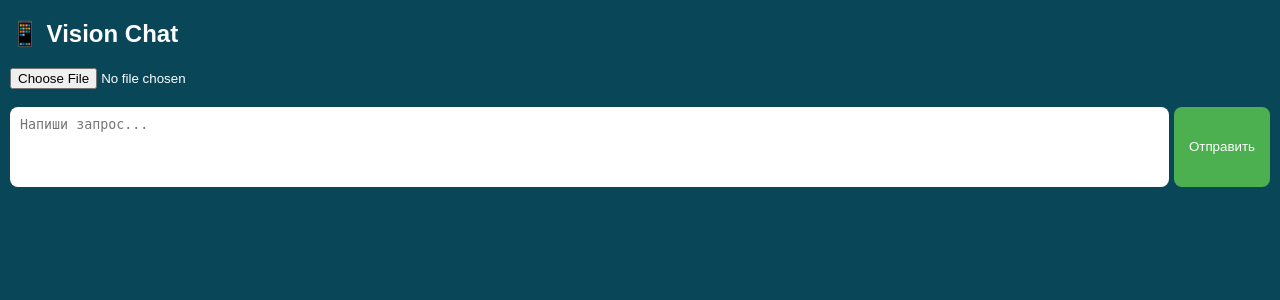
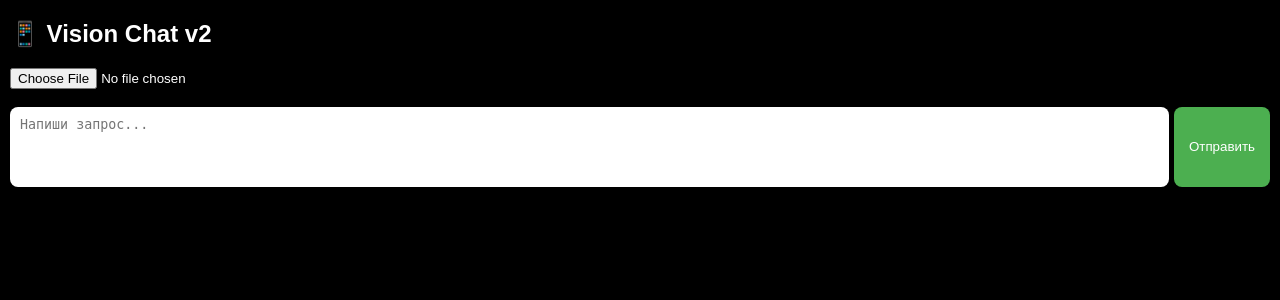
Before and after one commit to Nosi44/vision_chat, a Flask app: page / in a window 1280 px wide. Shown: the top 300 px of the page. Run offline with Flask 3, Linux system fonts and the light colour scheme.

Commit message:
UI Update: Title Change

```diff
--- a/templates/index.html
+++ b/templates/index.html
@@ -9,7 +9,7 @@
 body {
     font-family: Arial;
     margin: 10px;
-    background: #084658;
+    background: #000000;
     color: white;
 }
 
@@ -61,7 +61,7 @@ button {
 </head>
 <body>
 
-<h2>📱 Vision Chat</h2>
+<h2>📱 Vision Chat v2</h2>
 
 <input type="file" id="imageInput" accept="image/*"><br><br>
 
```
